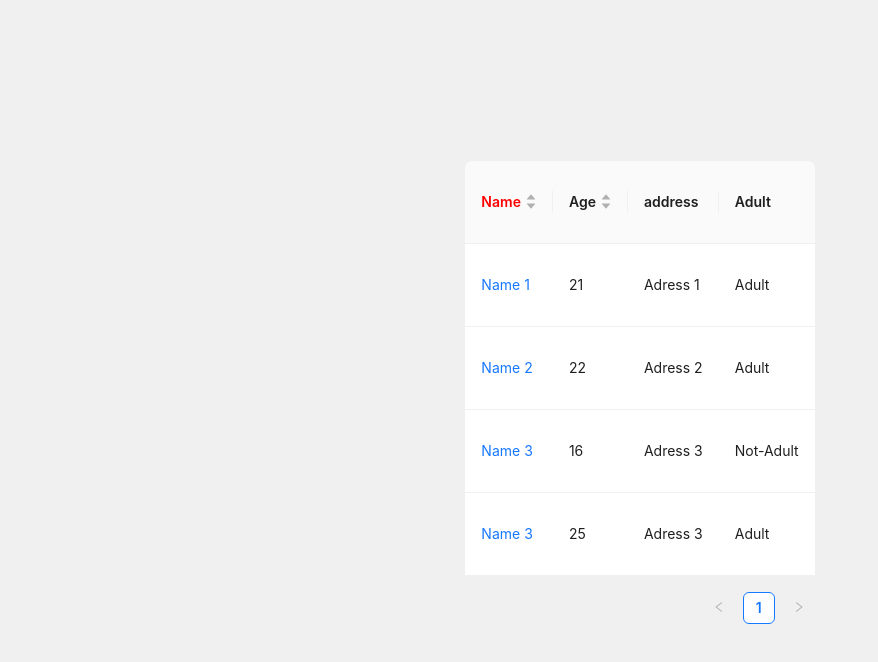
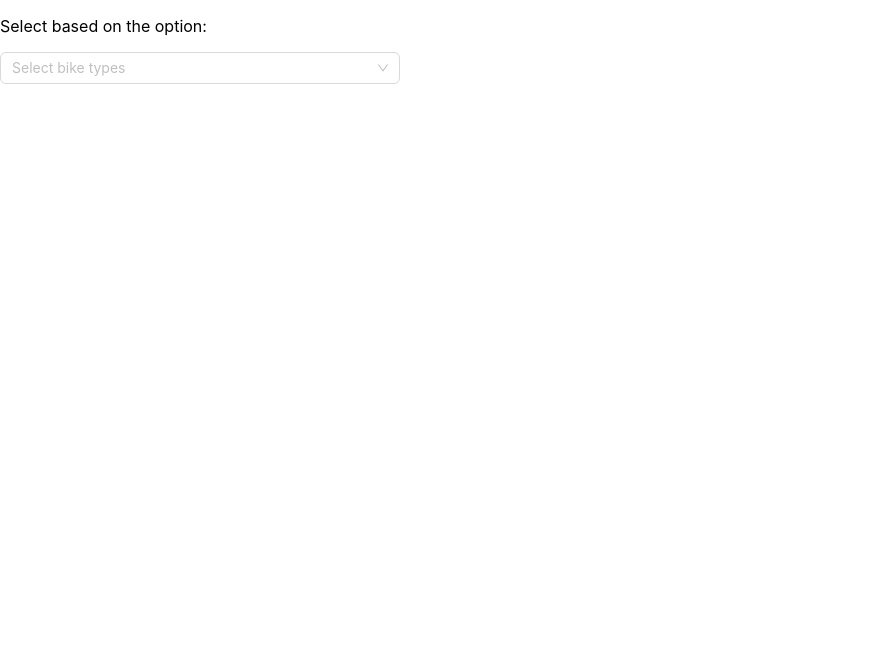
Before and after one commit to Daveram-web/antd, a React (Create React App) app: page / in a window 1280 px wide. Shown: the top 662 px of the page, without its empty margins (0-878 px from the left). Built offline with nearby package versions, Linux system fonts and the light colour scheme.

Commit message:
Select-Componet

```diff
--- a/src/App.js
+++ b/src/App.js
@@ -1,76 +1,29 @@
-import './App.css';
-import {  Table } from 'antd';
+import { Select } from 'antd'
+import React from 'react'
 
 function App() {
-const data =[{
-  name:'Name 1',
-  age:21,
-  address :'Adress 1',
-  key : '1'
-},
-{name:'Name 2',
-  age:22,
-  address :'Adress 2',
-  key : '2'
-},
-{
-  name:'Name 3',
-  age:16,
-  address :'Adress 3',
-  key : '3'
-
-},
-{
-  name:'Name 3',
-  age:25,
-  address :'Adress 3',
-  key : '4'
-
-}]
-
-const columns = [{
-  title : () =>    <p style ={{color : 'red'}}>Name</p>,
-  dataIndex : 'name',
-  key : 'name',
-  sorter : (a,b) => a.name.localeCompare(b.name),
-  render : name =>{
-    return <a href="#">{name}</a>
-  },
-},
-{
-  title : 'Age',
-  dataIndex : 'age',
-  key : 'age',
-  sorter :(a,b) =>a.age - b.age
-},
-{
-  title : 'address',
-  dataIndex : 'address',
-  key : 'address',
-},
-{
- title : 'Adult',
- key : 'key',
- render : adult =>{
- return <p>{adult.age > 18 ? "Adult" : "Not-Adult"} </p>
-}
-}
-
-]
-
+  const bike = ['Mountain Bike', 'Road Bike', 'Hybrid Bike', 'Electric Bike'];
 
   return (
     <div className="App">
-     <header className='App-header'>
-      <Table
-      columns={columns}
-      dataSource={data}
+      <header className="App-header">
+        <p>Select based on the option:</p>
+        <Select
+          mode="multiple"
+          maxCount={3}
+          allowClear
+          placeholder="Select bike types"
+          style={{ width: '400px', marginBottom: '20px' }}
         >
-
-      </Table>
-     </header>
+          {bike.map((bike, index) => (
+            <Select.Option key={index} value={bike}>
+              {bike}
+            </Select.Option>
+          ))}
+        </Select>
+      </header>
     </div>
   );
 }
 
-export default App;
+export default App
```
